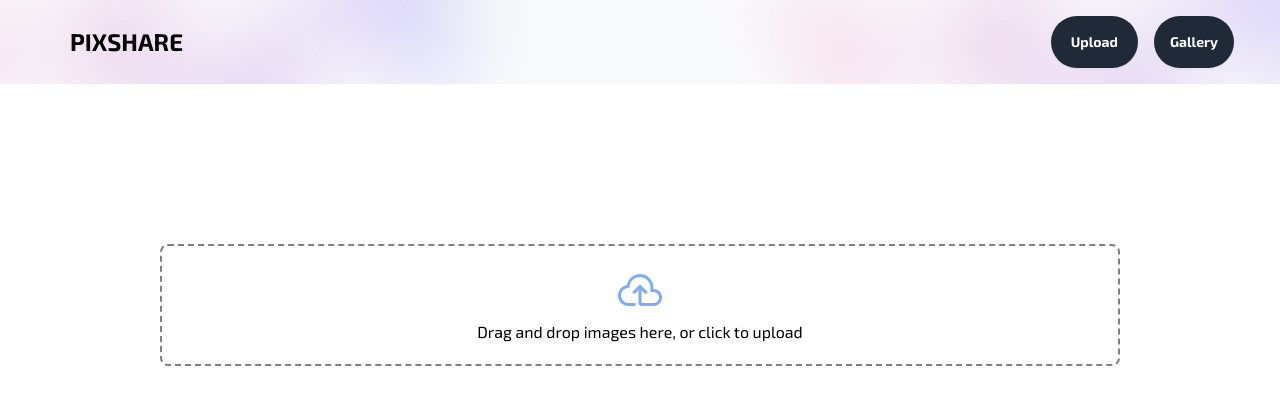
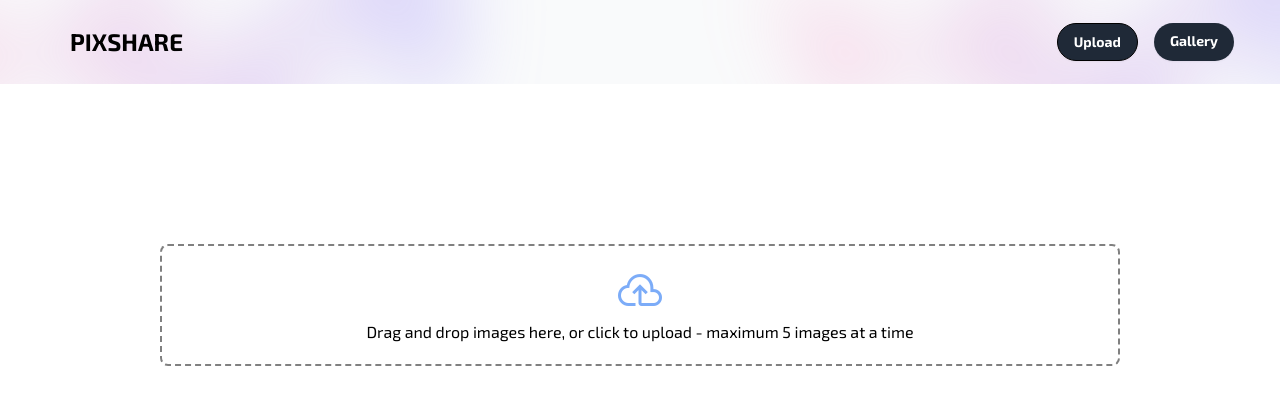
Before and after one commit to markohautala/nextjs-image-gallery-app, a Next.js app in the folder next-app/: page /upload in a window 1280 px wide. Shown: the top 404 px of the page. Built offline with nearby package versions, Linux system fonts and the light colour scheme.

Commit message:
enhance UploadBox instructions for file upload limits

```diff
--- a/next-app/components/Navbar.jsx
+++ b/next-app/components/Navbar.jsx
@@ -29,9 +29,9 @@ const Navbar = () => {
           <div className="ml-auto flex space-x-4">
             <Link
               href="/upload"
-              className={`rounded-full bg-gray-800 px-5 py-4 text-sm font-semibold text-white shadow-sm ${
+              className={`rounded-full bg-gray-800 py-2 px-4 text-sm font-bold text-white shadow-sm ${
                 pathname === '/upload'
-                  ? 'border-1 border-white bg-black text-white' // Active state
+                  ? 'border border-black bg-gray-600 text-white' // Active state
                   : 'text-gray-300 hover:bg-black hover:text-white' // Default hover behavior
               }`}
             >
@@ -40,9 +40,9 @@ const Navbar = () => {
 
             <Link
               href="/gallery"
-              className={`rounded-full bg-gray-800 px-4 py-4 text-sm font-semibold text-white shadow-sm ${
+              className={`rounded-full bg-gray-800 py-2 px-4 text-sm font-bold text-white shadow-sm ${
                 pathname === '/gallery'
-                  ? 'border-1 border-white bg-black text-white' // Active state
+                  ? 'border border-black bg-gray-600 text-white' // Active state
                   : 'text-gray-300 hover:bg-black hover:text-white' // Default hover behavior
               }`}
             >
--- a/next-app/components/UploadBox.jsx
+++ b/next-app/components/UploadBox.jsx
@@ -99,10 +99,10 @@ export default function UploadBox() {
 
         <p>
           {dragging
-            ? "Drag and drop the files here"
+            ? "Drag and drop the files here - maximum 5 images at a time"
             : loading
             ? "Uploading..."
-            : "Drag and drop images here, or click to upload"}
+            : "Drag and drop images here, or click to upload - maximum 5 images at a time"}
         </p>
 
         <input
```
